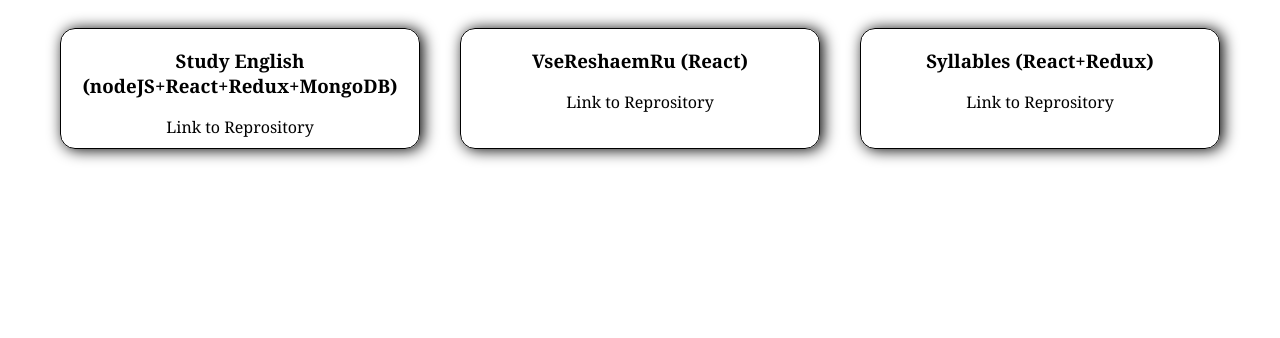
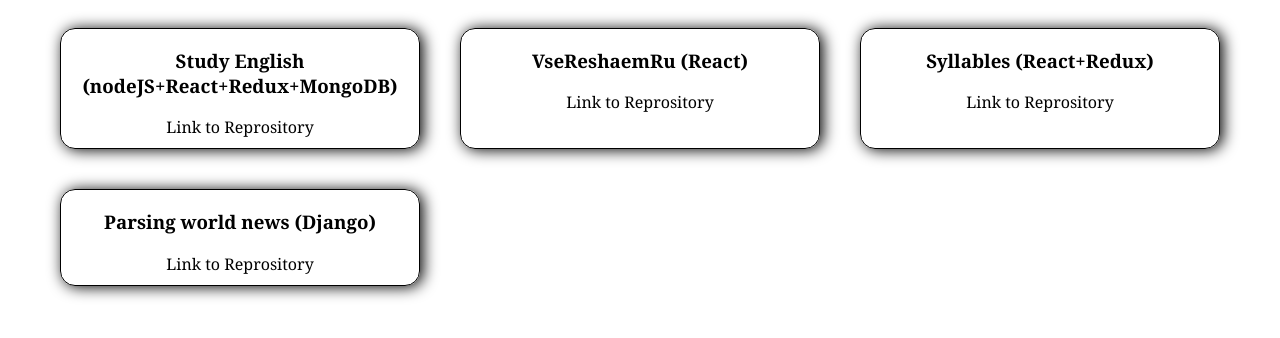
Before and after one commit to alskon/alskon.github.io, a plain HTML site: page index.html in a window 1280 px wide. Shown: the part 60-398 px from the top of the page. Drawn offline with Linux system fonts and the light colour scheme.

Commit message:
Update index.html

```diff
--- a/index.html
+++ b/index.html
@@ -24,5 +24,9 @@
             <a href='http://learnkids.ru'><h3>Syllables (React+Redux)</h3></a>
             <a href="https://github.com/alskon/Syllable">Link to Reprository</a>
         </section>
+	        <section>
+            <h3>Parsing world news (Django)</h3></a>
+            <a href="https://github.com/alskon/parse-news">Link to Reprository</a>
+        </section>
     </div>
 </body>
```
